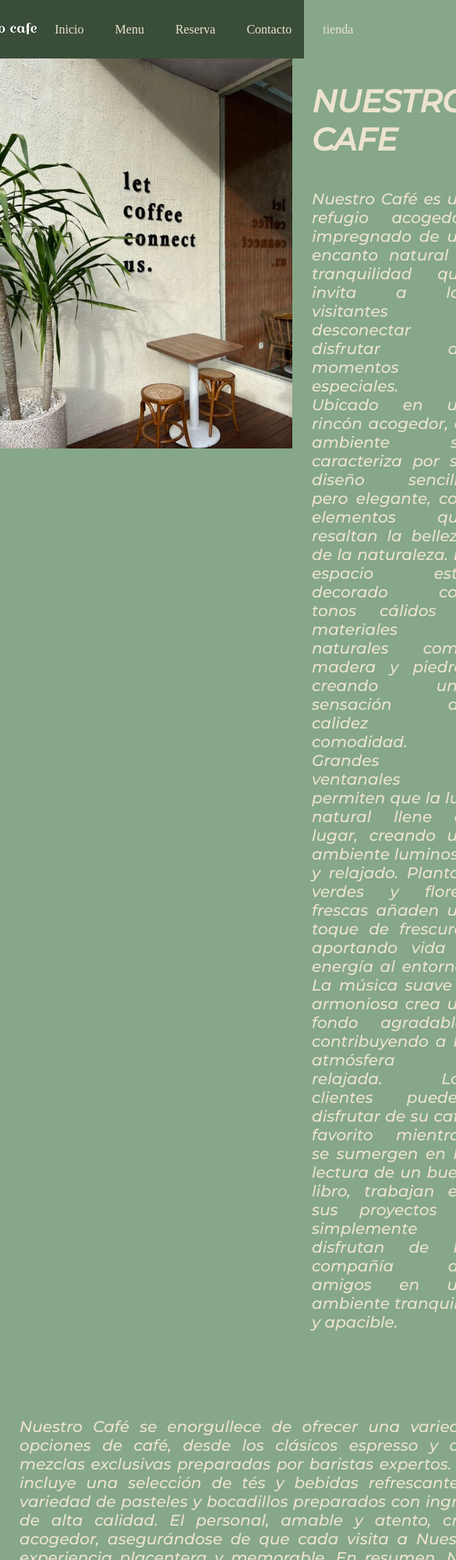
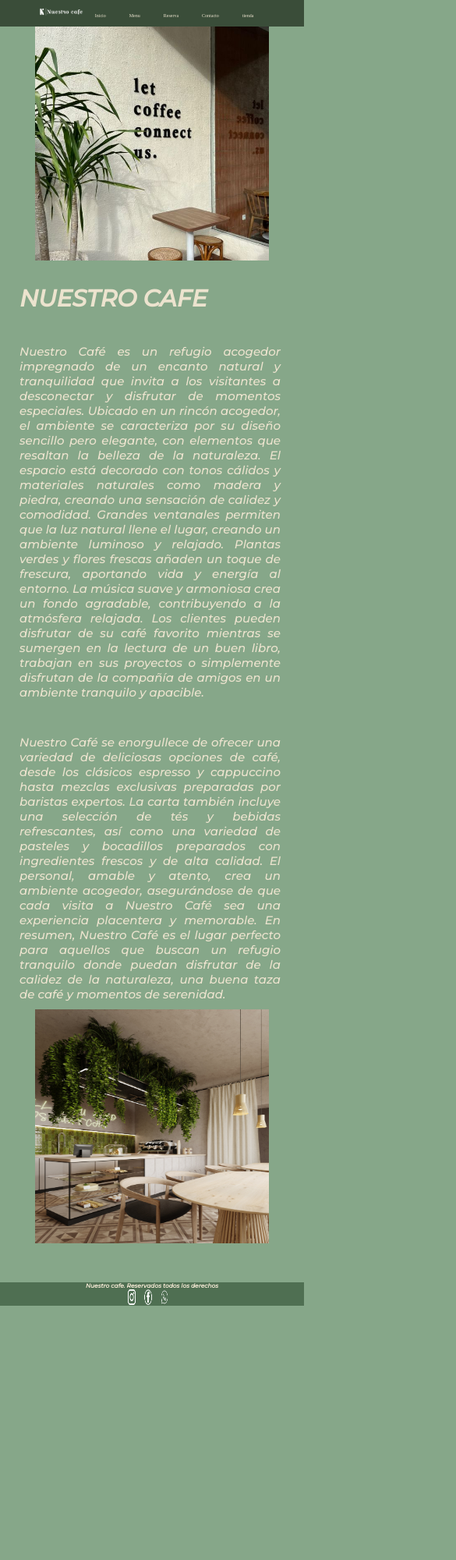
Before and after one commit to Angelr1919/PF-Ramos, a plain HTML site: page index.html in a window 390 px wide. Shown: the top 2000 px of the page at 78% size, 585 px wide, since content can reach past the window. After the commit the page ends 1674 px from the top, so only its background shows below. Drawn offline with Linux system fonts and the light colour scheme.

Commit message:
Modificacion en css para adaptar a las  dos paginas (index y menu) para vista mobile

```diff
--- a/css/estilo.css
+++ b/css/estilo.css
@@ -1,26 +1,35 @@
-/*header*/
-*{  margin: 0%;
+
+*{
+    margin: 0%;
     padding: 0%;
     box-sizing: border-box;
 }
 body{
     background-color: #86A789;
+
+}
+main{
+    background-color: #86A789;
+}
+/*header*/
+header{
+    width: 100%;
 }
 .nav_list{
-    /*background-color: #4F6F52;*/
+    width:100%;
     background-color: #3A4D39;
     list-style: none;
-    margin: 0% auto;
     text-align: center;
     display: flex;
     justify-content: center;
     align-items: center;
-    height: 75px;
+
 }
 li img{
     height: 70px;
     color: white;
     filter: invert(1);
+
 
 }
 .nav_list li a{
@@ -29,9 +38,12 @@ li img{
     padding: 0 20px;
     color: #ECE3CE;
     text-decoration: none;
+    font-size: 15px;
+
 
 
 }
+
 /*Reserva*/
 .img_form{
     height: 700px;
@@ -55,13 +67,20 @@ li img{
 }
 /*Inicio*/
 .img_ini{
-    height: 500px;
+    height: 100%;
     width: 500px;
+    object-fit:cover;
+
+
 }
 
 .cont_ini{
     display: flex;
+    flex-wrap: wrap;
+    justify-content: center;
+
 }
+
 .tex_ini{
     color:#ECE3CE;
     margin-top: 30px;
@@ -72,17 +91,19 @@ li img{
     font-family: 'Montserrat', sans-serif;
     text-align: justify;
 }
+
 .tex_ini p{
     padding-top: 40px;
     font-family: 'Montserrat', sans-serif;
     text-align: justify;
+
 }
 
 .img_ini2{
     height: 500px;
     width: 500px;
 }
-.tex_ini2 p{
+.tex_ini2 {
     color:#ECE3CE;
     margin-top: 30px;
     padding-left: 25px;
@@ -93,25 +114,29 @@ li img{
     font-family: 'Montserrat', sans-serif;
     text-align: justify;
 
+
 }
 
 /*Menu*/
 .text_menu{
     margin-top: 0px;
-    margin-right: 50px;
+    margin-right: 40px;
     padding-left: 40px;
     font-family: 'Montserrat', sans-serif;
 
 }
 .cont_menu{
     display: flex;
+    flex-wrap: wrap;
 
 }
 
 .img_menu{
-    width: 500px;
+    width: 400px;
     height: 500px;
     display: flex;
+    object-fit: cover;
+
 }
 .menu{
     padding-top: 30px;
@@ -123,7 +148,7 @@ li img{
     font-family: 'Montserrat', sans-serif;
 }
 .text_menu li{
-    font-size:17px;
+    font-size:14px;
     font-family: 'Montserrat', sans-serif;
 
 }
@@ -179,7 +204,9 @@ li img{
     display: flex;
     justify-content: center;
     align-items: center;
-    margin-top: 30px;
+    margin-top: 40px;
+    bottom: 0;
+    width: 100%;
 
 }
 .text_footer{
@@ -187,3 +214,133 @@ li img{
     font-size: 10px;
     font-family: 'Montserrat', sans-serif;
 }
+
+/*Media querrie*/
+@media only screen and (max-width: 420px){
+
+
+    .nav_list{
+        width:100%;
+        background-color: #3A4D39;
+        list-style: none;
+        text-align: center;
+        display: row;
+        justify-content: center;
+        align-items: center;
+        font-size: 10;
+
+
+
+    }
+    li img{
+        height: 30px;
+
+    }
+    .nav_list li a{
+        text-align: center;
+        padding: 0 15px;
+        font-size: 6px;
+
+
+    }
+
+        /*Inicio*/
+    .img_ini{
+        height: 300px;
+        width: 300px;
+        justify-content: center;
+
+
+    }
+
+    .tex_ini{
+        color:#ECE3CE;
+        margin-top: 30px;
+        padding-left: 25px;
+        width: 800px;
+        font-size: 15px;
+        padding-right: 30px;
+        text-align: justify;
+    }
+
+    .tex_ini p{
+        padding-top: 40px;
+        text-align: justify;
+
+    }
+
+    .img_ini2{
+        height: 300px;
+        width:  300px;
+        justify-content: center;
+    }
+    .tex_ini2 {
+
+        margin-top: 30px;
+        padding-left: 25px;
+        padding-top: 15px;
+        width: 800px;
+        font-size: 15px;
+        text-align: justify;
+        padding-bottom: 10px;
+
+    }
+
+        /* Menu */
+
+    .img_menu{
+        width: 250px;
+        height: 250px;
+        justify-content: center;
+        padding-left: 120px;
+
+    }
+    .menu{
+        padding-top: 30px;
+        padding-bottom: 30px;
+    }
+
+    .text_menu li{
+        font-size:10px;
+
+
+    }
+    .masas{
+        padding-top: 45px;
+        padding-bottom: 20px;
+
+    }
+    .cont_text{
+        text-align: center;
+        padding-top: 20px;
+        padding-bottom: 30px;
+
+}
+
+    /*footer*/
+    .img_footer img{
+
+        height: 20px;
+        width: 20px;
+        filter: invert(1);
+        padding-right: 10px;
+
+    }
+
+    .cont_footer{
+        background-color:#4F6F52;
+        text-align: center;
+        display: flex;
+
+        justify-content: space-around;
+        align-items: center;
+        margin-top: 50px;
+        width: 100%;
+    }
+    .text_footer{
+        color:#ECE3CE;
+        font-size: 5px;
+
+    }
+
+}
```
